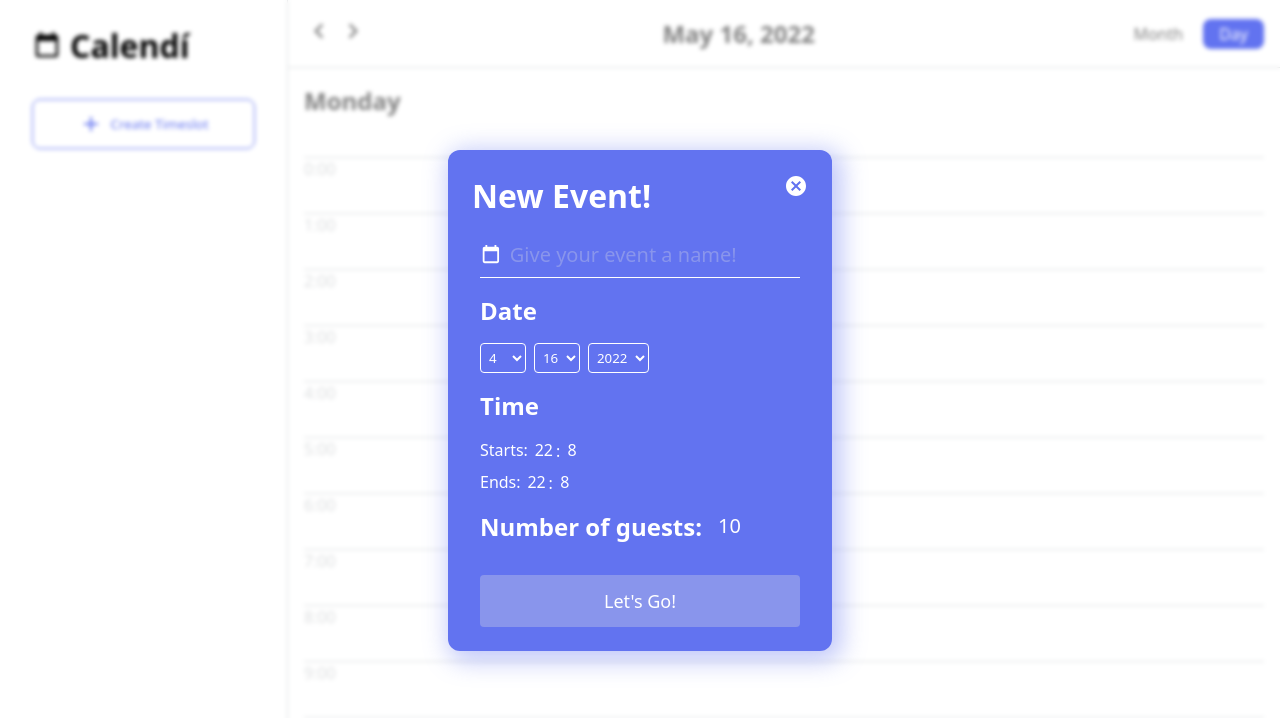
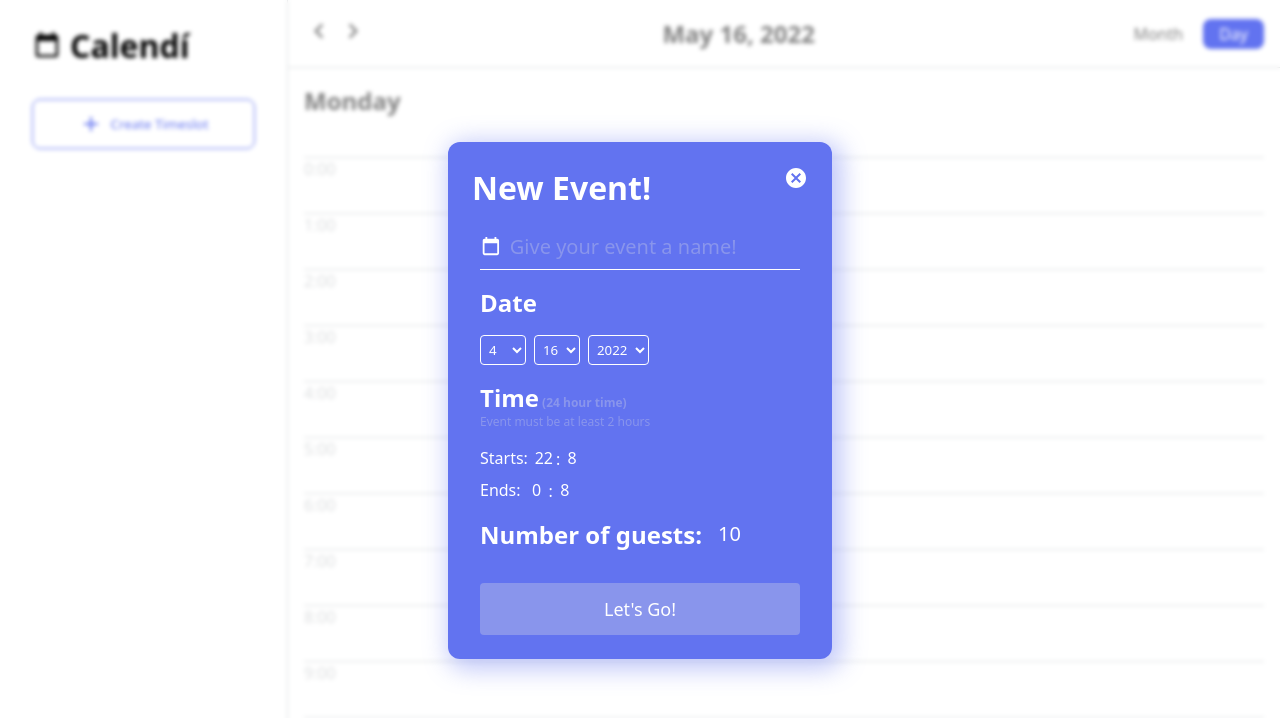
Before and after one commit to ChrisJol/Calendar, a Vue app: page / in a window 1280 px wide. Both pictures are taken after a click on the button "Create Timeslot". Shown: the top 718 px of the page. Built offline with nearby package versions, Linux system fonts and the light colour scheme.

Commit message:
Feature: form validation

```diff
--- a/src/components/NewEventModal.vue
+++ b/src/components/NewEventModal.vue
@@ -16,7 +16,11 @@
     </div>
     <form class="px-2 flex flex-col gap-4">
       <div class="border-b border-white flex items-center gap-2 w-full py-2">
-        <svg style="width: 24px; height: 24px" viewBox="0 0 24 24">
+        <svg
+          style="width: 24px; height: 24px"
+          viewBox="0 0 24 24"
+          :class="{ 'text-red': inputError }"
+        >
           <path
             fill="currentColor"
             d="M19,19H5V8H19M16,1V3H8V1H6V3H5C3.89,3 3,3.89 3,5V19A2,2 0 0,0 5,21H19A2,2 0 0,0 21,19V5C21,3.89 20.1,3 19,3H18V1"
@@ -60,7 +64,12 @@
         </select>
       </div>
 
-      <h2>Time</h2>
+      <div>
+        <h2>
+          Time<span class="text-xs text-purple-light"> (24 hour time)</span>
+        </h2>
+        <p class="text-xs text-purple-light">Event must be at least 2 hours</p>
+      </div>
 
       <div class="flex flex-col gap-2">
         <div class="flex items-center">
@@ -132,9 +141,10 @@ export default Vue.extend({
       currentDay: new Date().getDate(),
       startHour: new Date().getHours(),
       startMinutes: new Date().getMinutes(),
-      endHour: new Date().getHours(),
+      endHour: addHours(new Date(), 2).getHours(),
       endMinutes: new Date().getMinutes(),
       numMaxGuests: 10,
+      inputError: false,
     };
   },
 
@@ -172,6 +182,13 @@ export default Vue.extend({
     },
 
     onSubmit() {
+      if (this.name === "") {
+        this.inputError = true;
+        const input = this.$refs.input as HTMLInputElement;
+        input.placeholder = "You need to put a name ";
+        return;
+      }
+
       this.AddTimeSlot({
         activityName: this.name,
         date: this.getDate(),
@@ -186,5 +203,71 @@ export default Vue.extend({
       this.close();
     },
   },
+
+  watch: {
+    name() {
+      this.inputError = false;
+      const input = this.$refs.input as HTMLInputElement;
+      input.placeholder = "Give your event a name!";
+    },
+
+    startHour(newHour, oldHour) {
+      if (!/^[0-9]+$/.test(newHour)) {
+        this.startHour = parseInt(oldHour);
+        return;
+      }
+
+      let hour = parseInt(newHour);
+
+      if (hour > 23 || hour < 0) {
+        this.startHour = parseInt(oldHour);
+        return;
+      } else if (hour >= this.endHour - 2) {
+        this.endHour = hour + 2;
+      }
+    },
+
+    startMinutes(newMinute, oldMinute) {
+      if (!/^[0-9]+$/.test(newMinute)) {
+        this.startMinutes = parseInt(oldMinute);
+        return;
+      }
+
+      let minute = parseInt(newMinute);
+
+      if (minute > 59 || minute < 0) {
+        this.startMinutes = parseInt(oldMinute);
+        return;
+      }
+    },
+
+    endHour(newHour, oldHour) {
+      if (!/^[0-9]+$/.test(newHour)) {
+        this.endHour = parseInt(oldHour);
+        return;
+      }
+
+      let hour = parseInt(newHour);
+
+      if (hour > 23 || hour < 0) {
+        this.endHour = parseInt(oldHour);
+        return;
+      }
+    },
+
+    endMinutes(newMinute, oldMinute) {
+      if (!/^[0-9]+$/.test(newMinute)) {
+        this.endMinutes = parseInt(oldMinute);
+        return;
+      }
+
+      let minute = parseInt(newMinute);
+
+      if (minute > 59 || minute < 0) {
+        this.endMinutes = parseInt(oldMinute);
+        return;
+      }
+    },
+  },
 });
 </script>
--- a/src/index.css
+++ b/src/index.css
@@ -151,6 +151,7 @@ p, h1, h2 { margin: 0; }
 .text-purple-light { color: var(--purple-light); }
 .text-grey { color: var(--grey); }
 .text-steel { color: var(--steel); }
+.text-red { color: var(--red); }
 
 /* font size */
 .text-xs { 	font-size: 0.75rem; line-height: 1rem; }
```
